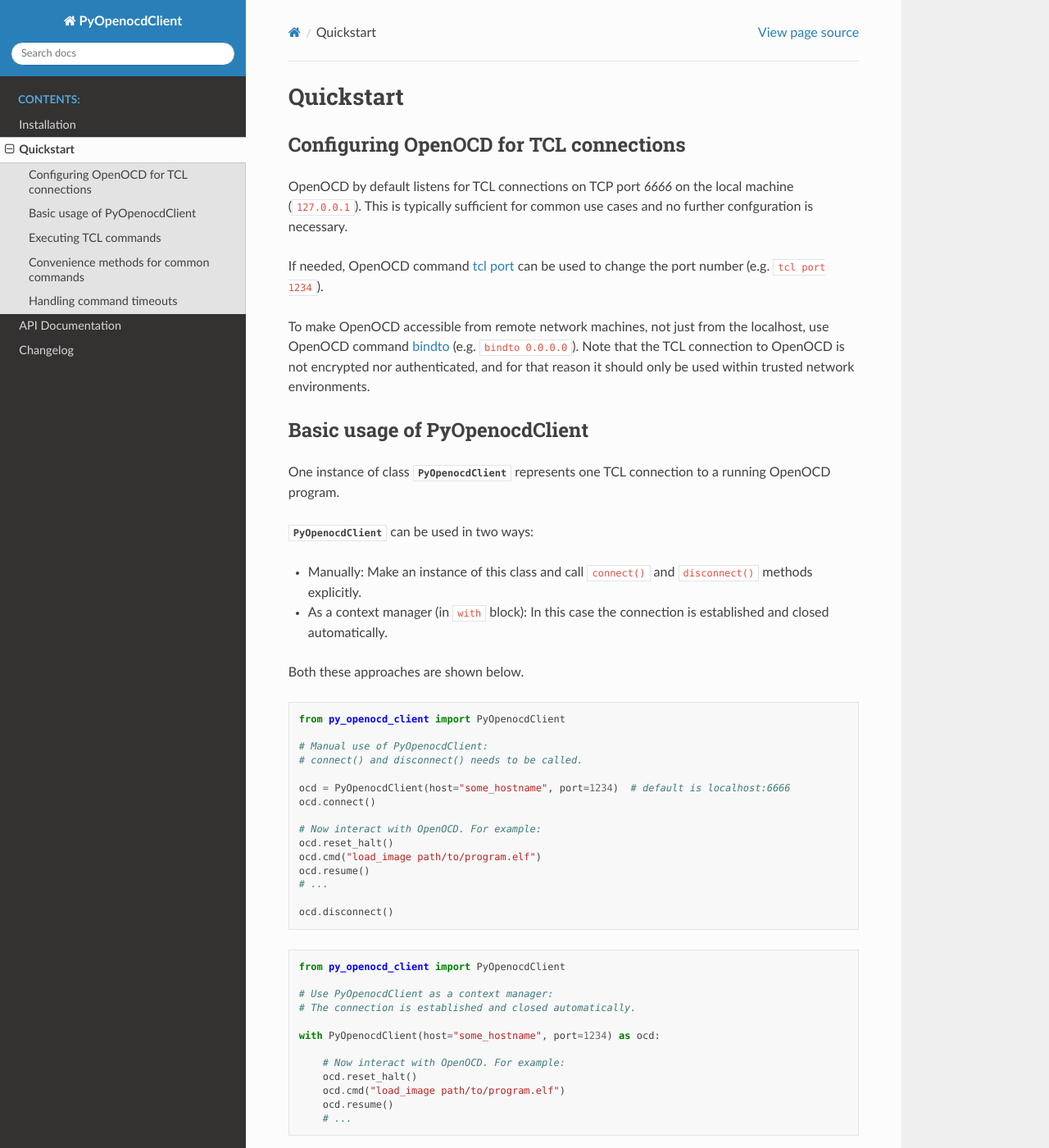
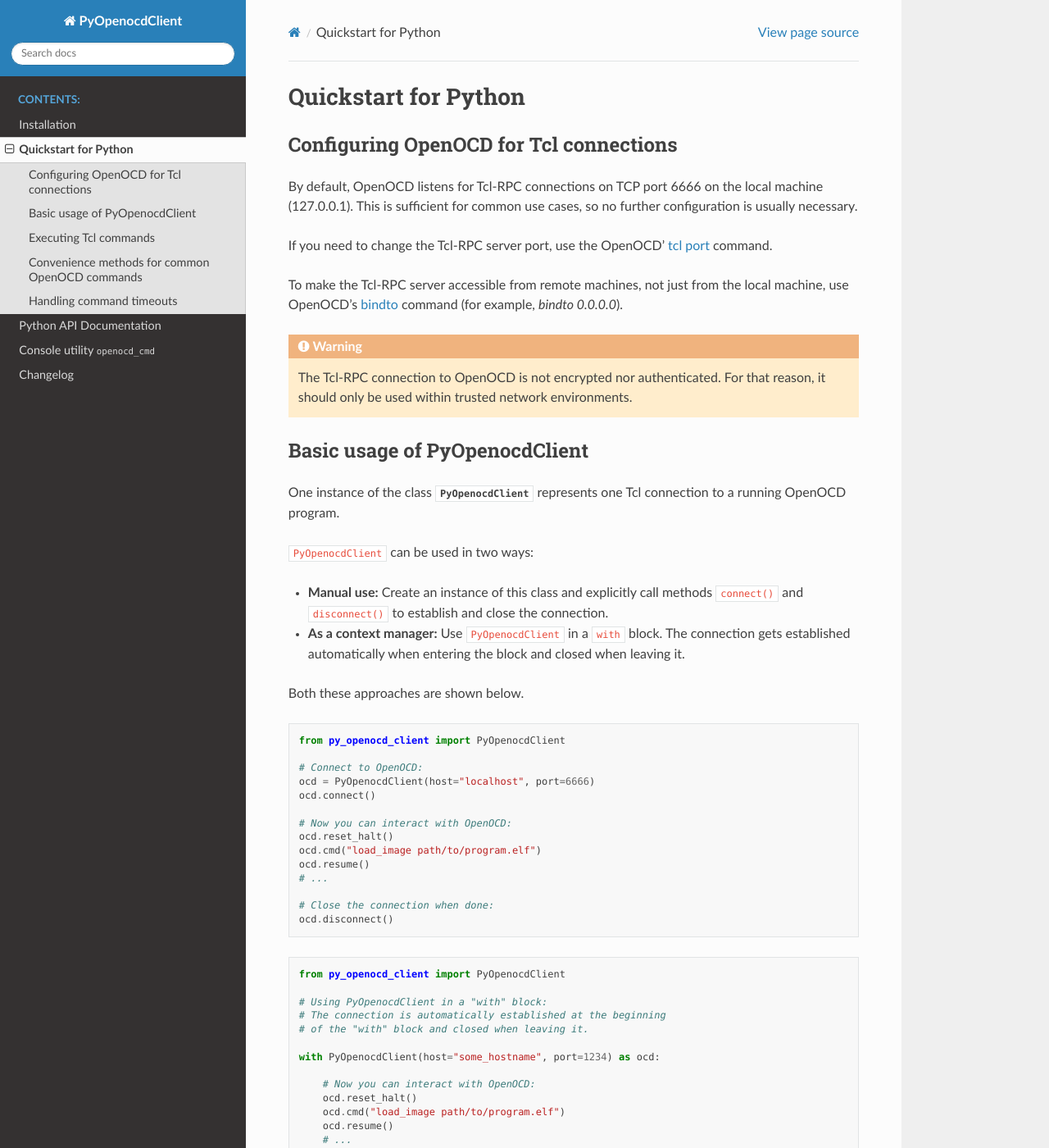
Before and after one commit to HonzaMat/PyOpenocdClient, a Sphinx documentation site: the page built from doc/quickstart.rst, in a window 1280 px wide and 1400 px high. Shown: the whole window at 82% size. Built offline with Sphinx 7.4.7 and the Read the Docs theme 3.1.0, drawn with Linux system fonts in a browser that asks for light colours; some of the changed text lies outside the part shown.

Commit message:
Add 'openocd_cmd' console tool (#53)
* Add 'openocd_cmd' console tool
* Update documentation
* Update integration and unit tests

```diff
--- a/doc/apidocs.rst
+++ b/doc/apidocs.rst
@@ -1,8 +1,8 @@
 
 .. _api_doc:
 
-API Documentation
-=================
+Python API Documentation
+========================
 
 |
 
--- /dev/null
+++ b/doc/console_utility.rst
@@ -0,0 +1,86 @@
+Console utility ``openocd_cmd``
+===============================
+
+The PyOpenocdClient package includes a console utility called ``openocd_cmd``.
+
+This console program can be used to send Tcl commands to OpenOCD from command-line,
+shell scripts or other non-Python programs.
+
+
+Synopsis
+--------
+
+.. code-block:: text
+
+   usage: openocd_cmd [-h] [--host HOST] [--port PORT] [--timeout TIMEOUT] command
+
+   Command-line utility that sends a single Tcl command to OpenOCD
+   through its Tcl-RPC interface.
+
+   positional arguments:
+     command            The Tcl command to send to OpenOCD
+
+   options:
+     -h, --help         show this help message and exit
+     --host HOST        Hostname or address of the machine where OpenOCD is running (default: 127.0.0.1)
+     --port PORT        OpenOCD's Tcl-RPC server port number (default: 6666)
+     --timeout TIMEOUT  Timeout for the command execution in seconds (default: 5.0)
+
+
+Examples of use
+---------------
+
+.. code-block:: bash
+
+   $ openocd_cmd --host 127.0.0.1 --port 6666 version
+   Open On-Chip Debugger 0.12.0+dev-02634-g390b9d731 (2026-08-29-14:15)
+
+   $ openocd_cmd --host 127.0.0.1 --port 6666 "reset halt ; reg pc"
+   pc (/32): 0x08001234
+
+
+Exit code of openocd_cmd
+------------------------
+
+If the Tcl command is executed successfully, the ``openocd_cmd`` utility exits with code 0.
+
+If an error occurs, the utility exits with a non-zero code, as shown in the
+table below.
+
++-----------------------------------------+-----------------------------------------------------------+
+| Situation                               | Exit code of ``openocd_cmd``                              |
++=========================================+===========================================================+
+| Tcl command was executed and succeeded. | 0                                                         |
++-----------------------------------------+-----------------------------------------------------------+
+| Tcl command was executed and failed.    | Non-zero exit code, equal to the Tcl command return code. |
++-----------------------------------------+-----------------------------------------------------------+
+| Connection failure                      | 91                                                        |
++-----------------------------------------+-----------------------------------------------------------+
+| Invalid response from OpenOCD           | 92                                                        |
++-----------------------------------------+-----------------------------------------------------------+
+| Command timeout                         | 93                                                        |
++-----------------------------------------+-----------------------------------------------------------+
+
+
+Output of openocd_cmd
+---------------------
+
+All textual output of the Tcl command is written to stdout.
+
+Any error messages coming from the ``openocd_cmd`` tool itself are written to stderr.
+This keeps them separate from the command output.
+
+
+Alternative invocation
+----------------------
+
+The ``openocd_cmd`` utility can be invoked also via ``python3 -m py_openocd_client.cli``
+command, which serves as an alias.
+
+The following two commands are therefore equivalent:
+
+.. code-block:: bash
+
+   $ openocd_cmd --host 127.0.0.1 --port 6666 "reset halt"
+
+   $ python3 -m py_openocd_client.cli --host 127.0.0.1 --port 6666 "reset halt"
--- a/doc/quickstart.rst
+++ b/doc/quickstart.rst
@@ -1,20 +1,22 @@
-Quickstart
-==========
+Quickstart for Python
+=====================
 
-Configuring OpenOCD for TCL connections
+Configuring OpenOCD for Tcl connections
 ---------------------------------------
 
-OpenOCD by default listens for TCL connections on TCP port `6666`
-on the local machine (``127.0.0.1``). This is typically sufficient for
-common use cases and no further confguration is necessary.
+By default, OpenOCD listens for Tcl-RPC connections on TCP port 6666
+on the local machine (127.0.0.1). This is sufficient for common use cases,
+so no further configuration is usually necessary.
 
-If needed, OpenOCD command `tcl port`_ can be used to change the port number
-(e.g. ``tcl port 1234``).
+If you need to change the Tcl-RPC server port, use the OpenOCD' `tcl port`_ command.
 
-To make OpenOCD accessible from remote network machines, not just
-from the localhost, use OpenOCD command `bindto`_ (e.g. ``bindto 0.0.0.0``).
-Note that the TCL connection to OpenOCD is not encrypted nor authenticated, and for that
-reason it should only be used within trusted network environments.
+To make the Tcl-RPC server accessible from remote machines, not just from
+the local machine, use OpenOCD's bindto_ command (for example, `bindto 0.0.0.0`).
+
+.. warning::
+
+   The Tcl-RPC connection to OpenOCD is not encrypted nor authenticated. For that
+   reason, it should only be used within trusted network environments.
 
 .. _tcl port: https://openocd.org/doc/html/Server-Configuration.html#index-tcl-port
 .. _bindto: https://openocd.org/doc/html/General-Commands.html#index-bindto
@@ -22,16 +24,16 @@
 Basic usage of PyOpenocdClient
 ------------------------------
 
-One instance of class :py:class:`PyOpenocdClient<py_openocd_client.PyOpenocdClient>`
-represents one TCL connection to a running OpenOCD program.
+One instance of the class :py:class:`PyOpenocdClient<py_openocd_client.PyOpenocdClient>`
+represents one Tcl connection to a running OpenOCD program.
 
-:py:class:`PyOpenocdClient<py_openocd_client.PyOpenocdClient>` can be used in two ways:
+``PyOpenocdClient`` can be used in two ways:
 
-- Manually: Make an instance of this class and call ``connect()`` and ``disconnect()`` methods
-  explicitly.
+- **Manual use:** Create an instance of this class and explicitly call methods
+  ``connect()`` and ``disconnect()`` to establish and close the connection.
 
-- As a context manager (in ``with`` block): In this case the connection is established and closed
-  automatically.
+- **As a context manager:** Use ``PyOpenocdClient`` in a ``with`` block. The connection
+  gets established automatically when entering the block and closed when leaving it.
 
 Both these approaches are shown below.
 
@@ -39,47 +41,47 @@
 
     from py_openocd_client import PyOpenocdClient
 
-    # Manual use of PyOpenocdClient:
-    # connect() and disconnect() needs to be called.
-
-    ocd = PyOpenocdClient(host="some_hostname", port=1234)  # default is localhost:6666
+    # Connect to OpenOCD:
+    ocd = PyOpenocdClient(host="localhost", port=6666)
     ocd.connect()
 
-    # Now interact with OpenOCD. For example:
+    # Now you can interact with OpenOCD:
     ocd.reset_halt()
     ocd.cmd("load_image path/to/program.elf")
     ocd.resume()
     # ...
 
+    # Close the connection when done:
     ocd.disconnect()
 
 .. code-block:: python
 
     from py_openocd_client import PyOpenocdClient
 
-    # Use PyOpenocdClient as a context manager:
-    # The connection is established and closed automatically.
+    # Using PyOpenocdClient in a "with" block:
+    # The connection is automatically established at the beginning
+    # of the "with" block and closed when leaving it.
 
     with PyOpenocdClient(host="some_hostname", port=1234) as ocd:
 
-        # Now interact with OpenOCD. For example:
+        # Now you can interact with OpenOCD:
         ocd.reset_halt()
         ocd.cmd("load_image path/to/program.elf")
         ocd.resume()
         # ...
 
-Executing TCL commands
+Executing Tcl commands
 ----------------------
 
-Any TCL command can be sent to OpenOCD via the
-:py:meth:`cmd()<py_openocd_client.PyOpenocdClient.cmd>` method.
+The method :py:meth:`PyOpenocdClient.cmd()<py_openocd_client.PyOpenocdClient.cmd>`
+is used to send Tcl commands to OpenOCD and retrieve their results.
 
-PyOpenocdClient handles the outcome of the command (success or failure) this way:
+``PyOpenocdClient`` handles the command results as follows:
 
-- If the command completes successfully, an instance of
-  :py:class:`OcdCommandResult<py_openocd_client.OcdCommandResult>` is returned.
-- If the command fails, :py:meth:`OcdCommandFailedError<py_openocd_client.OcdCommandFailedError>`
-  gets raised.
+- If the command completes successfully, the method returns an instance of
+  :py:class:`OcdCommandResult<py_openocd_client.OcdCommandResult>`.
+- If the command fails, the method raises
+  :py:exc:`OcdCommandFailedError<py_openocd_client.OcdCommandFailedError>`.
 
 .. code-block:: python
 
@@ -105,18 +107,19 @@
             print(f"Image loading successful. Command message: {result.out}")
 
 
-Convenience methods for common commands
----------------------------------------
+Convenience methods for common OpenOCD commands
+-----------------------------------------------
 
-For easier use, PyOpenocdClient provides convenience methods (shortcuts) for frequently used
-OpenOCD commands. These methods execute the given command and parse the command output
-(if applicable) so that the command result is returned in the form of native Python data types.
+For easier use, PyOpenocdClient provides convenience methods (shortcuts) for frequently
+used OpenOCD commands. These methods execute the corresponding command, parse its output
+and return it in the form of native Python data types.
 
-Therefore it is not necessary to use the :py:meth:`cmd()<py_openocd_client.PyOpenocdClient.cmd>`
-and then parse the command output manually.
+This eliminates the need to call
+:py:meth:`cmd()<py_openocd_client.PyOpenocdClient.cmd>` and parse the
+command output manually.
 
-Some of the convenience methods are shown in the example below. Please refer to the :ref:`api_doc`
-for the full list.
+Some of the available convenience methods are shown below. Please refer to the :ref:`api_doc`
+for the complete list.
 
 .. code-block:: python
 
@@ -142,38 +145,39 @@
         ocd.add_bp(0x2001000, 4, hw=True)
         ocd.remove_bp(0x2001000)
 
-        # Halting, resuming and reset
+        # Halt, resume and reset
         ocd.resume()
         ocd.halt()
         ocd.reset_halt()
         ocd.reset_run()
 
-        # Checking target state
+        # Check target state
         print(f"The target state is {ocd.curstate()}")
 
         if ocd.is_halted():
             print("The target is halted")
 
-        # Logging
+        # Put a message into OpenOCD's log
         ocd.echo("A custom message to show in OpenOCD log")
 
-        # Terminating OpenOCD
+        # Terminate OpenOCD and disconnect the Tcl-RPC session
         ocd.shutdown()
+
 
 Handling command timeouts
 -------------------------
 
-If execution of a command takes too long and a configured timeout is exceeded,
+If execution of a command takes longer than a configured timeout,
 :py:class:`OcdCommandTimeoutError<py_openocd_client.OcdCommandTimeoutError>`
-gets raised.
+is raised.
 
-The global default timeout -- applicable to all commands sent by PyOpenocdClient --
+The global default timeout, which applies to all commands sent through PyOpenocdClient,
 can be changed by
 :py:meth:`set_default_timeout()<py_openocd_client.PyOpenocdClient.set_default_timeout>`.
 
-It is also possible to specify a timeout for an individual command which then
-takes precedence over the global timeout. That is done via the ``timeout`` parameter,
-available on certain methods.
+Some of the methods of PyOpenocdClient allow you to specify a timeout for an individual
+command through the optional ``timeout`` parameter. If this parameter is set, it takes
+precedence over the global timeout.
 
 .. code-block:: python
 
--- a/pyproject.toml
+++ b/pyproject.toml
@@ -17,3 +17,6 @@
 Homepage = "https://github.com/HonzaMat/PyOpenocdClient"
 Issues = "https://github.com/HonzaMat/PyOpenocdClient/issues"
 Documentation = "https://pyopenocdclient.readthedocs.io/en/latest/"
+
+[project.scripts]
+openocd_cmd = "py_openocd_client.cli:main"
```
Also changed, not shown: other parts of doc/quickstart.rst (+5 -5 lines), CHANGELOG.rst (+7 -4 lines), README.md (+19 -5 lines), doc/index.rst (+12 -6 lines), doc/installing.rst (+4 -4 lines), 3 other files.
